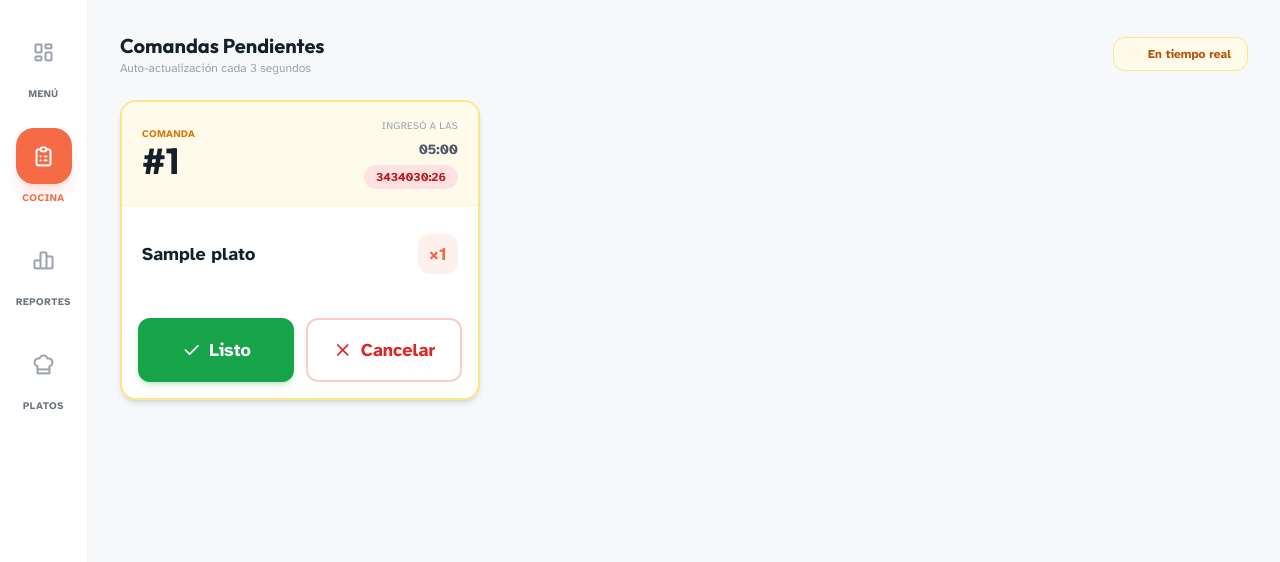
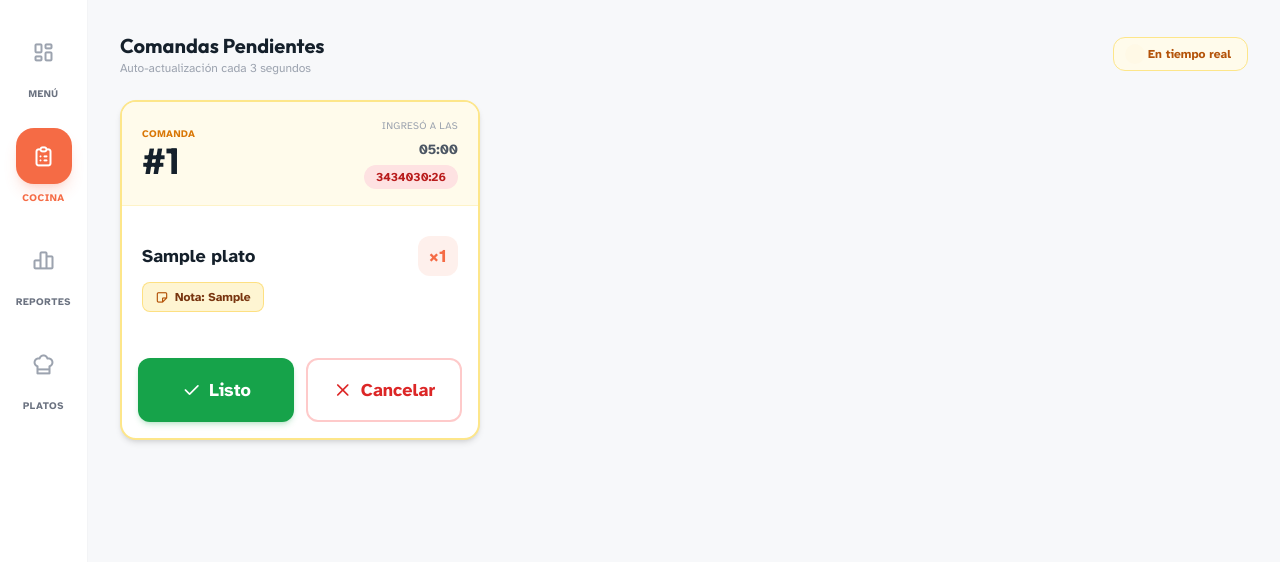
Before and after one commit to JosePizarro1/sistema-restaurante, a Django app: page /cocina/ in a window 1280 px wide. Shown: the part 80-642 px from the top of the page. Run offline with Django 5.2, Linux system fonts and the light colour scheme; a user stored in the database is signed in; tables that the repository leaves empty hold one stand-in row (values such as "Sample post"); some libraries are stand-ins or nearby versions.

Commit message:
feat: agregar notas por plato en el POS y mostrar badges de nota destacados en la pantalla de Cocina

```diff
--- a/restaurante/admin.py
+++ b/restaurante/admin.py
@@ -65,7 +65,7 @@ class PlatoAdmin(admin.ModelAdmin):
 class DetalleOrdenInline(admin.TabularInline):
     model = DetalleOrden
     extra = 0
-    readonly_fields = ('plato', 'cantidad', 'precio_unitario')
+    readonly_fields = ('plato', 'cantidad', 'precio_unitario', 'nota')
 
 
 @admin.register(Orden)
--- a/restaurante/models.py
+++ b/restaurante/models.py
@@ -41,6 +41,7 @@ class DetalleOrden(models.Model):
     plato = models.ForeignKey(Plato, on_delete=models.PROTECT)
     cantidad = models.PositiveIntegerField(default=1)
     precio_unitario = models.DecimalField(max_digits=8, decimal_places=2)
+    nota = models.CharField(max_length=255, blank=True, default='')
 
     def subtotal(self):
         return self.cantidad * self.precio_unitario
--- a/restaurante/views.py
+++ b/restaurante/views.py
@@ -58,7 +58,8 @@ def pos_view(request):
                 orden=orden,
                 plato=plato,
                 cantidad=cantidad,
-                precio_unitario=plato.precio
+                precio_unitario=plato.precio,
+                nota=item.get('nota', '').strip()
             )
 
         orden.total = total
--- a/templates/cocina.html
+++ b/templates/cocina.html
@@ -41,13 +41,21 @@
             <!-- Lista de Platos - Texto Grande y Legible -->
             <div class="flex-1 p-5 space-y-3">
                 {% for detalle in orden.detalles.all %}
-                <div class="flex items-center justify-between py-2 border-b border-gray-50 last:border-0">
+                <div class="py-2.5 border-b border-gray-100 last:border-0">
+                    <div class="flex items-center justify-between">
                         <span class="text-base sm:text-lg font-bold text-[#15202B] leading-tight">
                             {{ detalle.plato.nombre }}
                         </span>
                         <span class="ml-3 flex-shrink-0 w-10 h-10 bg-primary-light text-primary-custom font-bold text-lg flex items-center justify-center rounded-xl">
                             ×{{ detalle.cantidad }}
                         </span>
+                    </div>
+                    {% if detalle.nota %}
+                    <div class="mt-1.5 inline-flex items-center gap-1.5 px-3 py-1 bg-amber-100/80 border border-amber-300/60 text-amber-900 rounded-lg font-bold text-xs">
+                        <i class="ti ti-note text-amber-700 text-sm"></i>
+                        <span>Nota: {{ detalle.nota }}</span>
+                    </div>
+                    {% endif %}
                 </div>
                 {% endfor %}
             </div>
```
Also changed, not shown: templates/pos.html (+21 -2 lines), restaurante/migrations/0004_detalleorden_nota.py (added). Lines whose indentation alone changed are shown as unchanged.
